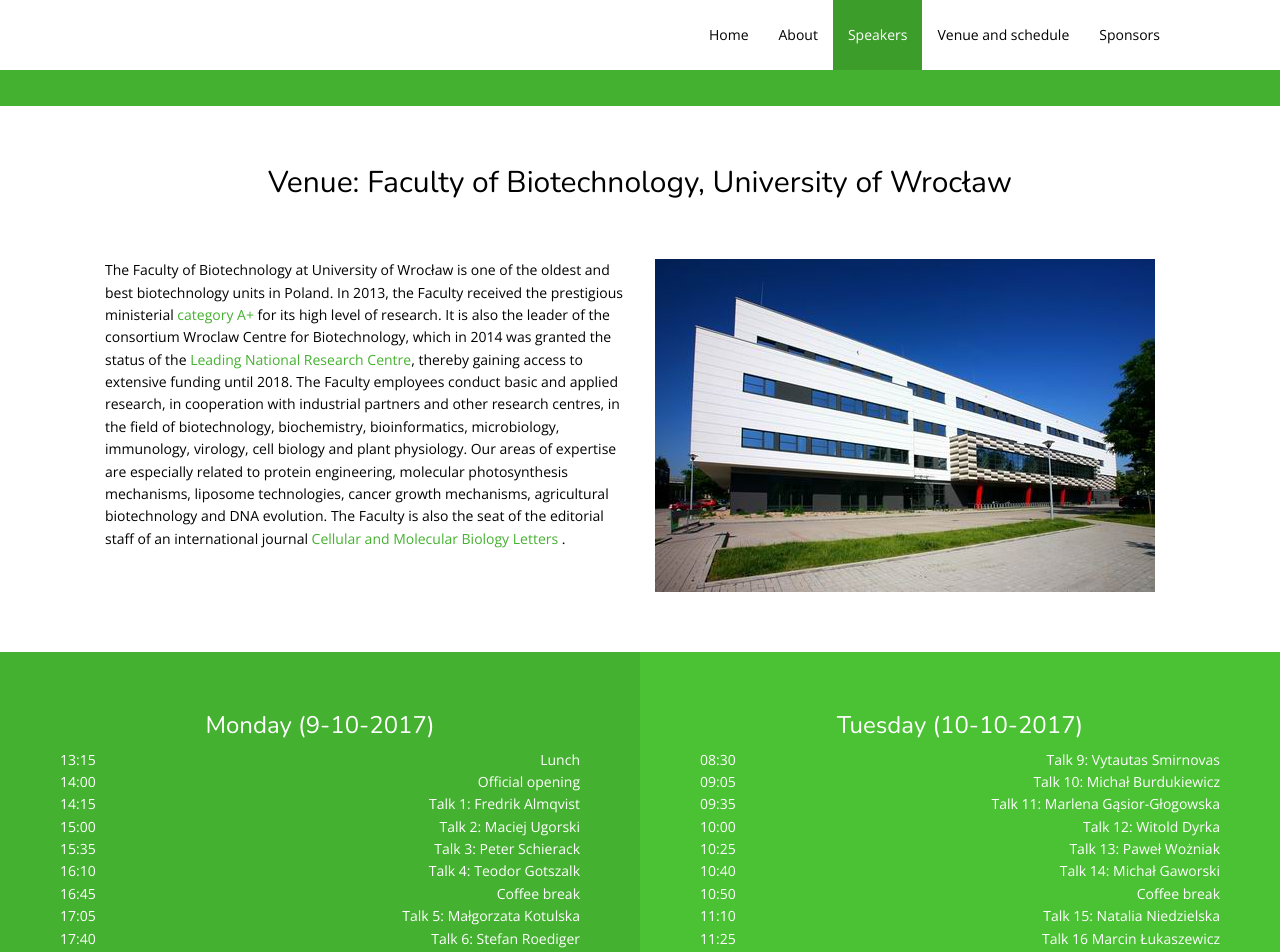
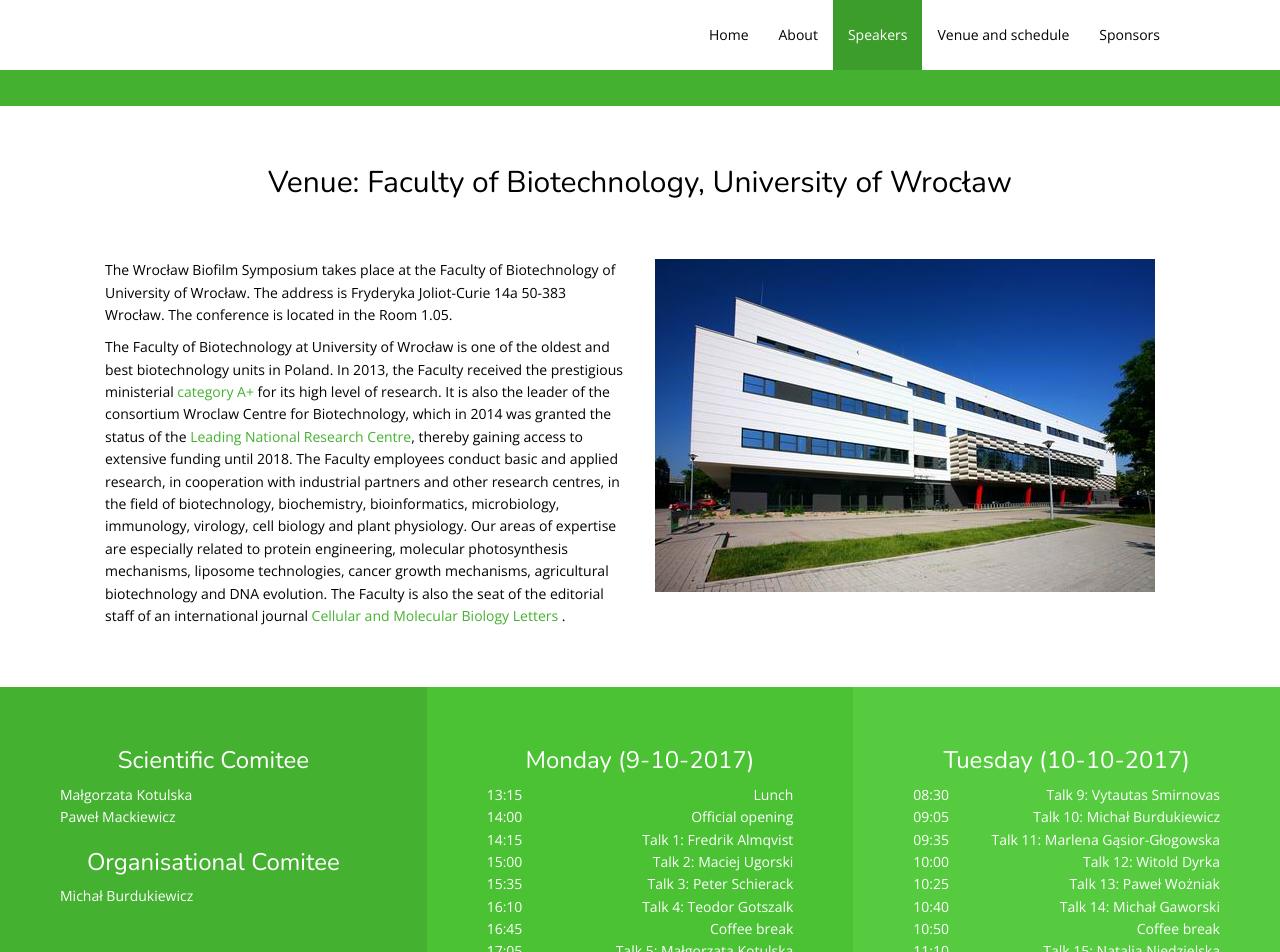
Before and after one commit to michbur/wroclaw-biofilm-symposium, a Jekyll site: the page built from index.html, in a window 1280 px wide and 1400 px high, scrolled down 4277 px. Shown: the top 952 px of the window. Built offline with Jekyll 4.4.1, drawn with Linux system fonts in a browser that asks for light colours; nearby versions of some CDN libraries; some of the changed text lies outside the part shown.

Commit message:
final update

```diff
--- a/index.html
+++ b/index.html
@@ -127,6 +127,9 @@ layout: default
 
         <div class="row">
             <div class="col-sm-6">
+              <p>The Wrocław Biofilm Symposium takes place at the Faculty of Biotechnology of University of Wrocław. The address is Fryderyka Joliot-Curie 14a 50-383 Wrocław. The conference is located in the Room 1.05.</p>
+
+
                 <p>The Faculty of Biotechnology at University of Wrocław is one of the oldest and best biotechnology units in Poland. In 2013, the Faculty received the prestigious ministerial <a href=" http://scienceinpoland.pap.pl/en/news/news,397540,ministry-of-science-and-higher-education-the-potential-of-research-units-evaluated.html ">category A+</a> for its high level of research. It is also the leader of the consortium Wroclaw Centre for Biotechnology, which in 2014 was granted the status of the <a href="http://know.wroc.pl/?lang=en">Leading National Research Centre</a>, thereby gaining access to extensive funding until 2018. The Faculty employees conduct basic and applied research, in cooperation with industrial partners and other research centres, in the field of biotechnology, biochemistry, bioinformatics, microbiology, immunology, virology, cell biology and plant physiology. Our areas of expertise are especially related to protein engineering, molecular photosynthesis mechanisms, liposome technologies, cancer growth mechanisms, agricultural biotechnology and DNA evolution. The Faculty is also the seat of the editorial staff of an international journal <a href=" http://www.biotech.uni.wroc.pl/en/wydzial/journal-cmbl/ ">Cellular and Molecular Biology Letters </a>.
 </p>
 </div>
@@ -141,7 +144,34 @@ layout: default
 <!-- Start schedule -->
 
 <div class="three-shade-col">
-    <div class="col-sm-6">
+  <div class="col-sm-4">
+        <h3>Scientific Comitee</h3>
+            <table>
+            <tbody>
+                <tr>
+                    <td>Małgorzata Kotulska</td>
+                    <td> </td>
+                </tr>
+                <tr>
+                    <td>Paweł Mackiewicz</td>
+                    <td> </td>
+                </tr>
+            </tbody>
+        </table>
+                   <h3>Organisational Comitee</h3>
+                   <table>
+            <tbody>
+                <tr>
+                    <td>Michał Burdukiewicz</td>
+                    <td> </td>
+                </tr>
+            </tbody>
+        </table>
+
+    </div>
+
+
+    <div class="col-sm-4">
         <h3>Monday (9-10-2017)</h3>
         <table>
             <tbody>
@@ -167,11 +197,11 @@ layout: default
 
 <tr><td>17:50</td><td>Talk 8: Beata Sobieszczańska</td></tr>
 
-<tr><td>17:50</td><td>Talk 8: Beata Sobieszczańska</td></tr>
+<tr><td>19:00</td><td>Conference dinner</td></tr>
             </tbody>
         </table>
     </div>
-    <div class="col-sm-6">
+    <div class="col-sm-4">
       <h3>Tuesday (10-10-2017)</h3>
         <table>
             <tbody>
```
